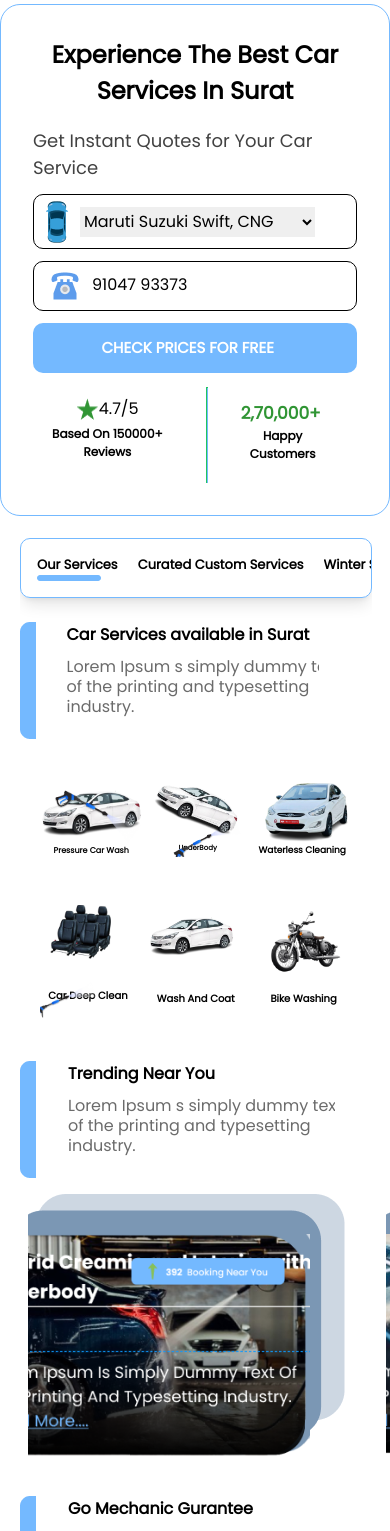
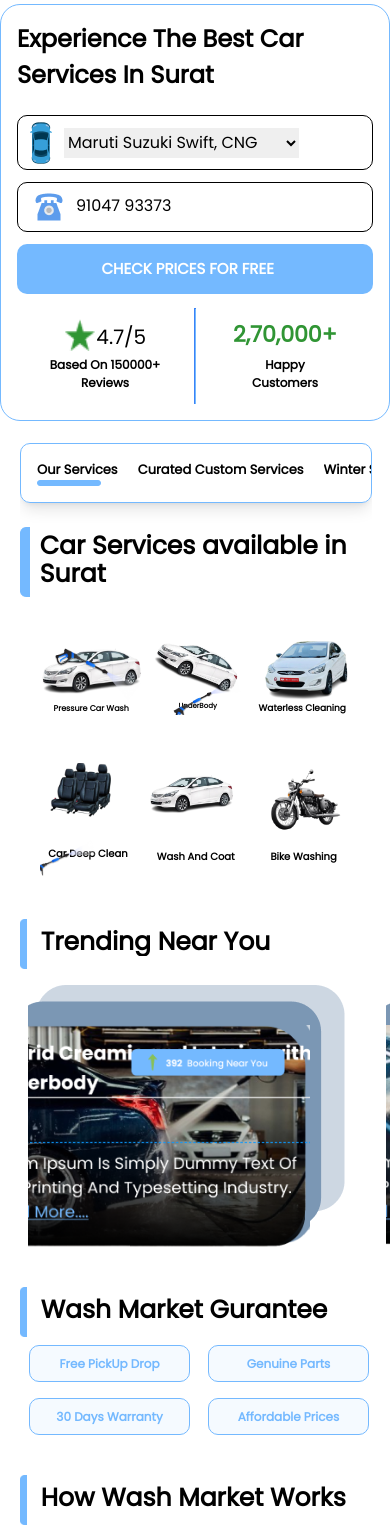
Before and after one commit to Vermaji8620/car_wash_new, a React (Vite) app: page / in a window 390 px wide. Shown: the part 360-1891 px from the top of the page. Built offline with nearby package versions, Linux system fonts and the light colour scheme.

Commit message:
footer responsive done

```diff
--- a/src/components/Card.jsx
+++ b/src/components/Card.jsx
@@ -6,18 +6,18 @@ import line from "../assets/line.png";
 
 const Card = () => {
   return (
-    <div className="sm:sticky relative sm:top-56 top-[54rem] z-20 bg-white rounded-[20px] border-[1px] border-[#74B9FF] sm:-mt-[690px] -mt-[500px] sm:mb-0 mb-16 flex items-center w-full mx-auto p-8 sm:w-[500px] sm:ml-[980px] ">
+    <div className="sm:sticky relative sm:top-56 top-[54rem] z-20 bg-white rounded-[20px] border-[1px] border-[#74B9FF] sm:-mt-[690px] -mt-[500px] sm:mb-0 mb-16 flex items-center w-full mx-auto p-4 sm:pt-8 sm:w-[500px] sm:ml-[980px] ">
       <div className="mx-auto gap-3 flex flex-col">
         <div className="sm:w-[402px] h-[114px]">
-          <p className="font-poppins sm:text-start text-center font-[700] sm:text-[37px] text-[24px] sm:leading-[55.5px]">
+          <p className="font-poppins sm:text-start font-[700] sm:text-[37px] text-[24px] sm:leading-[45.5px]">
             Experience The Best Car Services In Surat
           </p>
         </div>
-        <div className="sm:w-[396px] sm:-mt-0 -mt-9 h-[87px]">
+        {/* <div className="sm:w-[396px] sm:-mt-0 -mt-9 h-[87px]">
           <p className="font-poppins font-[400] sm:text-[30px] text-[18px] sm:leading-[43.5px] text-[#424242]">
             Get Instant Quotes for Your Car Service
           </p>
-        </div>
+        </div> */}
         <div className="flex sm:-mt-0 -mt-8 sm:w-[400px] items-center rounded-[10px] border-[#000000] border-[1px] sm:h-[67px] h-[55px]">
           <img src={smallcar} alt="" className="w-[46px] h-[46px]" />
           <select name="" id="" className="border-none flex w-[235px] h-[30px]">
@@ -44,25 +44,29 @@ const Card = () => {
             </p>
           </div>
         </div>
-        <div className="flex items-center justify-between w-full mr-5">
-          <div className="w-[176px] rounded-[20px] sm:gap-3 gap-1 flex flex-col sm:shadow-md text-center mt-3 h-[86px]">
+        <div className="flex items-center  overflow-hidden justify-between w-full mr-5">
+          <div className="w-[176px] rounded-[20px] sm:gap-3 gap-1 flex flex-col text-center mt-3 h-[86px]">
             <div className="flex justify-center items-center">
-              <img src={star} className="w-[22.5px] h-[22.5px]" alt="" />
-              <p className="">4.7/5</p>
+              <img src={star} className="w-[32.5px] h-[32.5px]" alt="" />
+              <p className="sm:text-[24px] text-[20px] mt-1">4.7/5</p>
             </div>
-            <p className="text-[12px] font-[600]">Based On 150000+ <br />Reviews</p>
+            <p className="sm:text-[16px] overflow-hidden text-[12px] font-[600]">
+              Based On 150000+ <br />
+              Reviews
+            </p>
+            <p className=""></p>
           </div>
-          <div className="border border-green-500 -mt-12 -mb-14 sm:hidden ml-6">
+          <div className="border border-blue-500 -mt-12 -mb-14 ">
             <img className="h-[100px] bg-[#74B9FF]" src={line} alt="" />
           </div>
-          <div className="w-[176px] h-[86px] rounded-[20px] flex flex-col items-center justify-center sm:shadow-md">
-            <div className="w-[84px] h-[26px] ">
-              <p className="font-poppins font-[600] text-[17px] leading-[25.5px] text-[#309534]">
+          <div className="w-[176px] h-[86px] rounded-[20px] flex flex-col items-center justify-center">
+            <div className="w-[104px] h-[26px] ">
+              <p className="font-poppins font-[600] text-[22px] leading-[25.5px] text-[#309534]">
                 2,70,000+
               </p>
             </div>
-            <div className="w-[95px] h-[40px]">
-              <p className="text-center font-poppins font-[600] text-[12px] leading-[18px] ">
+            <div className="w-[95px] pt-2 h-[40px]">
+              <p className="text-center font-poppins font-[600] sm:text-[16px] text-[12px] leading-[18px] ">
                 Happy Customers
               </p>
             </div>
--- a/src/components/CardsCompo.jsx
+++ b/src/components/CardsCompo.jsx
@@ -9,7 +9,7 @@ const CardsCompo = ({ title, desc }) => {
   return (
     <div className="sm:w-[890px] rounded-[10px] shadow-lg bg-[#F3F9FF] gap-4 sm:translate-x-14 -translate-x-4 flex flex-col">
       <div className="flex items-center sm:w-[90%] w-[90%] justify-between mx-auto pt-4 sm:pl-0 pl-4">
-        <p className="font-poppins font-[600] sm:text-[18px] text-[10px] sm:leading-[27px]">
+        <p className="font-poppins font-[600] sm:text-[18px] text-[15px] sm:leading-[27px]">
           {title}
         </p>
         <img
@@ -22,7 +22,7 @@ const CardsCompo = ({ title, desc }) => {
         />
       </div>
       <hr />
-      <p className={`text-[#6B6B6B] w-[90%] mx-auto sm:pl-0 pl-4 text-[10px] ${disp}`}>{desc}</p>
+      <p className={`text-[#6B6B6B] w-[90%] mx-auto sm:pl-0 pl-4 text-[15px] ${disp}`}>{desc}</p>
     </div>
   );
 };
--- a/src/components/FifthHomeSec.jsx
+++ b/src/components/FifthHomeSec.jsx
@@ -5,17 +5,13 @@ import Rect from "../assets/Rectangle 192.png";
 const FifthHomeSec = () => {
   return (
     <div className="fifth_section sm:pt-16 pt-10 gap-16 flex flex-col pl-5">
-      <div className="w-[85%] gap-5 overflow-hidden flex">
+      <div className="sm:w-[85%] sm:gap-3 gap-1 overflow-hidden flex">
         <div className="sm:w-[46px] w-[96px] relative sm:top-4">
-          <img src={Rect} alt="" />
+          <img src={Rect} alt="" className="sm:h-full h-[50px]" />
         </div>
-        <div className="flex sm:gap-3 sm:-mt-0 -mt-3 flex-col">
-          <div className="w-[914px] sm:h-[50px] font-[600] font-poppins sm:text-[40px] text-[18px] overflow-hidden leading-[50px] ">
-            How GoMechanic Works
-          </div>
-          <div className="font-poppins font-[400] sm:w-[704px] w-[18rem] sm:h-[81px] h-full gap-1 sm:text-[18px] sm:leading-[27px] leading-[20px] text-[#6B6B6B] justify-start pt-3 flex flex-col">
-            Lorem Ipsum s simply dummy text of the printing and typesetting and
-            typesetting industry.
+        <div className="flex sm:mt-10 -mt-1 items-center">
+          <div className="w-[2014px] sm:h-[50px] font-[600] font-poppins sm:text-[40px] text-[25px] overflow-hidden leading-[28px]">
+            How Wash Market Works
           </div>
         </div>
       </div>
@@ -33,7 +29,7 @@ const FifthHomeSec = () => {
             </p>
           </div>
         </div>
-        <div className="border border-green-500 -mt-12 -mb-14 sm:ml-14 ml-7">
+        <div className="border border-blue-500 -mt-12 -mb-14 sm:ml-14 ml-7">
           <img className="h-[100px] bg-[#74B9FF]" src={line} alt="" />
         </div>
         <div className="flex items-center gap-3">
@@ -49,7 +45,7 @@ const FifthHomeSec = () => {
             </p>
           </div>
         </div>
-        <div className="border border-green-500 -mt-12 -mb-14 sm:ml-14 ml-7">
+        <div className="border border-blue-500 -mt-12 -mb-14 sm:ml-14 ml-7">
           <img className="h-[100px] bg-[#74B9FF]" src={line} alt="" />
         </div>
         <div className="flex items-center gap-3">
@@ -65,7 +61,7 @@ const FifthHomeSec = () => {
             </p>
           </div>
         </div>
-        <div className="border border-green-500 -mt-12 -mb-14 sm:ml-14 ml-7">
+        <div className="border border-blue-500 -mt-12 -mb-14 sm:ml-14 ml-7">
           <img className="h-[100px] bg-[#74B9FF]" src={line} alt="" />
         </div>
         <div className="flex items-center gap-3">
--- a/src/components/FourthHomeSec.jsx
+++ b/src/components/FourthHomeSec.jsx
@@ -2,17 +2,13 @@ import Rect from "../assets/Rectangle 192.png";
 const FourthHomeSec = () => {
   return (
     <div className="fourth_section sm:gap-7 sm:-mt-0 -mt-16 gap-2 flex flex-col pt-10 pl-5">
-      <div className="w-[85%] gap-5 overflow-hidden flex">
+      <div className="sm:w-[85%] sm:gap-3 gap-1 overflow-hidden flex">
         <div className="sm:w-[46px] w-[96px] relative sm:top-4">
-          <img src={Rect} alt="" />
+          <img src={Rect} alt=""  className="sm:h-full h-[50px]"/>
         </div>
-        <div className="flex sm:gap-3 sm:-mt-0 -mt-3 flex-col">
-          <div className="w-[914px] sm:h-[50px] font-[600] font-poppins sm:text-[40px] text-[16px] overflow-hidden leading-[50px] ">
-            Go Mechanic Gurantee
-          </div>
-          <div className="font-poppins font-[400] sm:w-[704px] w-[18rem] sm:h-[81px] h-full gap-1 sm:text-[18px] sm:leading-[27px] leading-[20px] text-[#6B6B6B] justify-start pt-3 flex flex-col">
-            Lorem Ipsum s simply dummy text of the printing and typesetting and
-            typesetting industry.
+        <div className="flex sm:mt-10 -mt-1 items-center">
+          <div className="w-[2014px] sm:h-[50px] font-[600] font-poppins sm:text-[40px] text-[25px] overflow-hidden leading-[28px]">
+            Wash Market Gurantee
           </div>
         </div>
       </div>
--- a/src/components/SecondHomeSec.jsx
+++ b/src/components/SecondHomeSec.jsx
@@ -44,24 +44,16 @@ const SecondHomeSec = () => {
           </p>
           <p className="flex items-center flex-col gap-1 flex-none">Rating</p>
         </div>
-        <div className="w-[85%] overflow-hidden gap-5 flex">
-          <div className="sm:w-[46px] w-[96px] relative sm:top-4">
-            <img src={Rect} alt="" />
-          </div>
-          <div className="flex  sm:gap-3 sm:-mt-0 -mt-3 flex-col">
-            <div className="w-[914px] sm:h-[50px] font-[600] font-poppins sm:text-[40px] text-[16px] overflow-hidden leading-[50px] ">
-              Car Services available in Surat
-            </div>
-            <div className="font-poppins font-[400] sm:w-[704px] w-[18rem] sm:h-[81px] h-full gap-1 sm:text-[18px] sm:leading-[27px] leading-[20px] text-[#6B6B6B] justify-start pt-3 flex flex-col">
-              Lorem Ipsum s simply dummy text of the printing and typesetting
-              industry.
-              <span className="sm:inline-block hidden">
-                orem Ipsum has been the industry standard dummy Lorem Ipsum
-                isimply dummy.
-              </span>
-            </div>
+        <div className="sm:w-[85%] sm:gap-3 gap-1 overflow-hidden flex">
+        <div className="sm:w-[46px] w-[96px] relative sm:top-4">
+          <img src={Rect} alt=""  className="sm:h-full h-[70px]"/>
+        </div>
+        <div className="flex sm:mt-10 -mt-1 items-center">
+          <div className="w-[2014px] sm:h-[50px] font-[600] font-poppins sm:text-[40px] text-[25px] overflow-hidden leading-[28px]">
+            Car Services available in Surat
           </div>
         </div>
+      </div>
         <div className="ml-10 justify-between gap-8 flex sm:-translate-x-0 -translate-x-5 flex-wrap">
           <div className="flex sm:gap-20 gap-3">
             <div className="sm:shadow-lg  relative sm:m-4 sm:w-[180px] sm:h-[180px] h-full flex flex-col justify-end rounded-[10px]">
--- a/src/components/SeventhHomeSec.jsx
+++ b/src/components/SeventhHomeSec.jsx
@@ -41,17 +41,13 @@ const SeventhHomeSec = () => {
   ];
   return (
     <div className="seventh_section pt-24 gap-4 flex flex-col pl-5">
-      <div className="w-[85%] sm:gap-3 gap-3 overflow-hidden flex">
+      <div className="sm:w-[85%] sm:gap-3 gap-1 overflow-hidden flex">
         <div className="sm:w-[46px] w-[96px] relative sm:top-4">
-          <img src={Rect} alt="" />
+          <img src={Rect} alt=""  className="sm:h-full h-[70px]"/>
         </div>
-        <div className="flex sm:gap-3 gap-1 sm:-mt-0 -mt-3 flex-col">
-          <div className="w-[914px] sm:h-[50px] font-[600] font-poppins sm:text-[40px] text-[14.5px] overflow-hidden leading-[50px] ">
+        <div className="flex sm:mt-10 -mt-1 items-center">
+          <div className="w-[2014px] sm:h-[50px] font-[600] font-poppins sm:text-[40px] text-[25px] overflow-hidden leading-[28px]">
             Common Car Service Questions in Surat
-          </div>
-          <div className="font-poppins font-[400] sm:w-[704px] w-[18rem] sm:h-[81px] h-full gap-1 sm:text-[18px] sm:leading-[27px] leading-[20px] text-[#6B6B6B] justify-start pt-3 flex flex-col">
-            Lorem Ipsum s simply dummy text of the printing and typesetting and
-            typesetting industry.
           </div>
         </div>
       </div>
--- a/src/components/SixthHomeSec.jsx
+++ b/src/components/SixthHomeSec.jsx
@@ -10,17 +10,13 @@ import Rect from "../assets/Rectangle 192.png";
 const SixthHomeSec = () => {
   return (
     <div className="sixth_section relative overflow-y-hidden sm:pt-24 sm:-mt-0 -mt-24 gap-8 flex flex-col pl-5">
-      <div className="w-[85%] sm:gap-3 gap-3 overflow-hidden flex">
+      <div className="sm:w-[85%] sm:gap-3 gap-1 overflow-hidden flex">
         <div className="sm:w-[46px] w-[96px] relative sm:top-4">
-          <img src={Rect} alt="" />
+          <img src={Rect} alt=""  className="sm:h-full h-[70px]"/>
         </div>
-        <div className="flex sm:gap-3 sm:-mt-0 -mt-3 flex-col">
-          <div className="w-[914px] sm:h-[50px] font-[600] font-poppins sm:text-[40px] text-[14.5px] overflow-hidden leading-[50px] ">
-            What Car Owners in Bangalore Say
-          </div>
-          <div className="font-poppins font-[400] sm:w-[704px] w-[18rem] sm:h-[81px] h-full gap-1 sm:text-[18px] sm:leading-[27px] leading-[20px] text-[#6B6B6B] justify-start pt-3 flex flex-col">
-            Lorem Ipsum s simply dummy text of the printing and typesetting and
-            typesetting industry.
+        <div className="flex sm:mt-10 -mt-1 items-center">
+          <div className="w-[2014px] sm:h-[50px] font-[600] font-poppins sm:text-[40px] text-[25px] overflow-hidden leading-[28px]">
+            What Our Customers Say
           </div>
         </div>
       </div>
@@ -101,8 +97,8 @@ const SixthHomeSec = () => {
                 </p>
                 <p className="text-[10px] text-center left-3 relative w-[70%]">
                   “ Lorem Ipsumsimply dummy text of the printing and typesetting
-                      industry. Lorem Ipsum has been the industrys standard dummy text
-                      ever since the 1500s”
+                  industry. Lorem Ipsum has been the industrys standard dummy
+                  text ever since the 1500s”
                 </p>
               </div>
             </div>
@@ -126,8 +122,8 @@ const SixthHomeSec = () => {
                 </p>
                 <p className="text-[10px] text-center left-3 relative w-[70%]">
                   “ Lorem Ipsumsimply dummy text of the printing and typesetting
-                      industry. Lorem Ipsum has been the industrys standard dummy text
-                      ever since the 1500s”
+                  industry. Lorem Ipsum has been the industrys standard dummy
+                  text ever since the 1500s”
                 </p>
               </div>
             </div>
@@ -151,8 +147,8 @@ const SixthHomeSec = () => {
                 </p>
                 <p className="text-[10px] text-center left-3 relative w-[70%]">
                   “ Lorem Ipsumsimply dummy text of the printing and typesetting
-                      industry. Lorem Ipsum has been the industrys standard dummy text
-                      ever since the 1500s”
+                  industry. Lorem Ipsum has been the industrys standard dummy
+                  text ever since the 1500s”
                 </p>
               </div>
             </div>
@@ -176,8 +172,8 @@ const SixthHomeSec = () => {
                 </p>
                 <p className="text-[10px] text-center left-3 relative w-[70%]">
                   “ Lorem Ipsumsimply dummy text of the printing and typesetting
-                      industry. Lorem Ipsum has been the industrys standard dummy text
-                      ever since the 1500s”
+                  industry. Lorem Ipsum has been the industrys standard dummy
+                  text ever since the 1500s”
                 </p>
               </div>
             </div>
@@ -201,15 +197,14 @@ const SixthHomeSec = () => {
                 </p>
                 <p className="text-[10px] text-center left-3 relative w-[70%]">
                   “ Lorem Ipsumsimply dummy text of the printing and typesetting
-                      industry. Lorem Ipsum has been the industrys standard dummy text
-                      ever since the 1500s”
+                  industry. Lorem Ipsum has been the industrys standard dummy
+                  text ever since the 1500s”
                 </p>
               </div>
             </div>
           </div>
         </div>
       </div>
-
     </div>
   );
 };
--- a/src/components/ThirdHomeSec.jsx
+++ b/src/components/ThirdHomeSec.jsx
@@ -9,20 +9,13 @@ import foimage from "../assets/foimage.png";
 const ThirdHomeSec = () => {
   return (
     <div className="third_section pt-10 pl-5">
-      <div className="w-[85%] overflow-hidden gap-5 flex">
+       <div className="sm:w-[85%] sm:gap-3 gap-1 overflow-hidden flex">
         <div className="sm:w-[46px] w-[96px] relative sm:top-4">
-          <img src={Rect} alt="" />
+          <img src={Rect} alt=""  className="sm:h-full h-[50px]"/>
         </div>
-        <div className="flex sm:gap-3 sm:-mt-0 -mt-3 flex-col">
-          <div className="w-[914px] sm:h-[50px] font-[600] font-poppins sm:text-[40px] text-[16px] overflow-hidden leading-[50px] ">
+        <div className="flex sm:mt-10 -mt-1 items-center">
+          <div className="w-[2014px] sm:h-[50px] font-[600] font-poppins sm:text-[40px] text-[25px] overflow-hidden leading-[28px]">
             Trending Near You
-          </div>
-          <div className="font-poppins font-[400] sm:w-[704px] w-[18rem] sm:h-[81px] h-full gap-1 sm:text-[18px] sm:leading-[27px] leading-[20px] text-[#6B6B6B] justify-start pt-3 flex flex-col">
-            Lorem Ipsum s simply dummy text of the printing and typesetting
-            industry.
-            <span className="sm:inline-block hidden">
-              orem Ipsum has been the industry standard dummy
-            </span>
           </div>
         </div>
       </div>
```
Also changed, not shown: src/components/TenthHomeSec.jsx (+63 -43 lines). Lines whose indentation alone changed are shown as unchanged.
